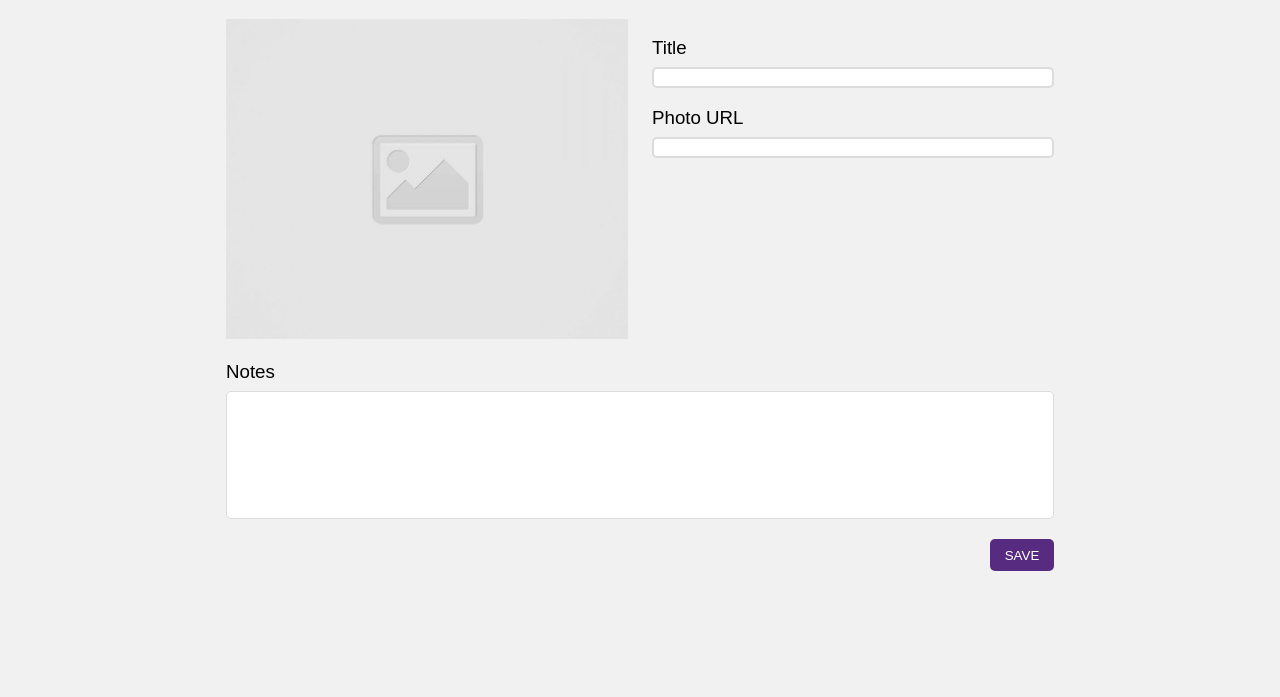
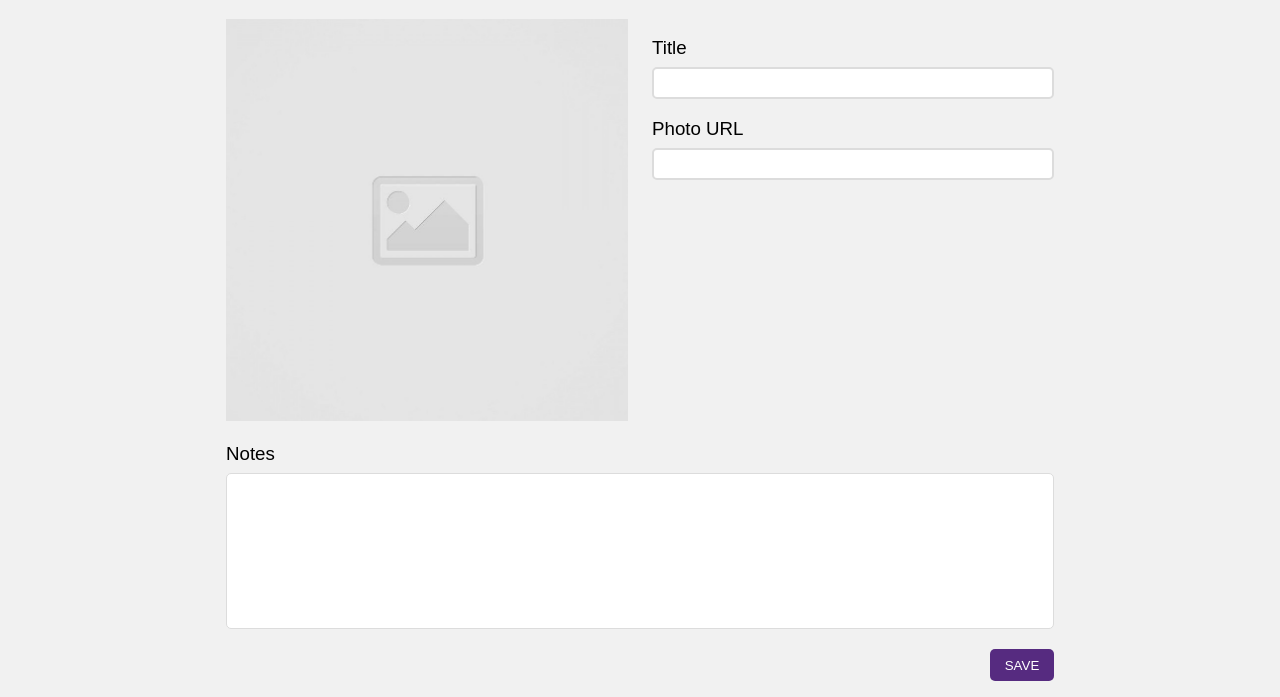
Before and after one commit to CooperKile/code-journal, a website: page index.html in a window 1280 px wide. Shown: the part 129-826 px from the top of the page. Before the commit the page ends 800 px from the top, so only its background shows below. Drawn offline with Linux system fonts and the light colour scheme.

Commit message:
Remove all CSS styling that had no affect or was otherwise unnecessary.

```diff
--- a/css/styles.css
+++ b/css/styles.css
@@ -15,14 +15,25 @@ h3 {
   margin-bottom: 0.5rem;
 }
 
+h1,
 h2,
 h3 {
   font-family: sans-serif;
   font-weight: 200;
 }
 
+.photoURL,
+.input-area {
+  height: 2rem;
+}
+
+.photoURL,
+.input-area,
+.notes:focus {
+  outline-color: #562b80;
+}
+
 img {
-  height: 20rem;
   width: 100%;
   object-fit: cover;
 }
@@ -44,10 +55,6 @@ textarea {
   border-radius: 5px;
 }
 
-.notes {
-  height: 8rem;
-}
-
 .save-entry {
   margin-top: 1rem;
   margin-bottom: 1rem;
@@ -57,6 +64,12 @@ textarea {
   height: 2rem;
   width: 4rem;
   border-style: none;
+  transition: 0.5s;
+}
+
+.save-entry:hover {
+  cursor: pointer;
+  background-color: rgb(25, 114, 25);
 }
 
 .save-button {
```
